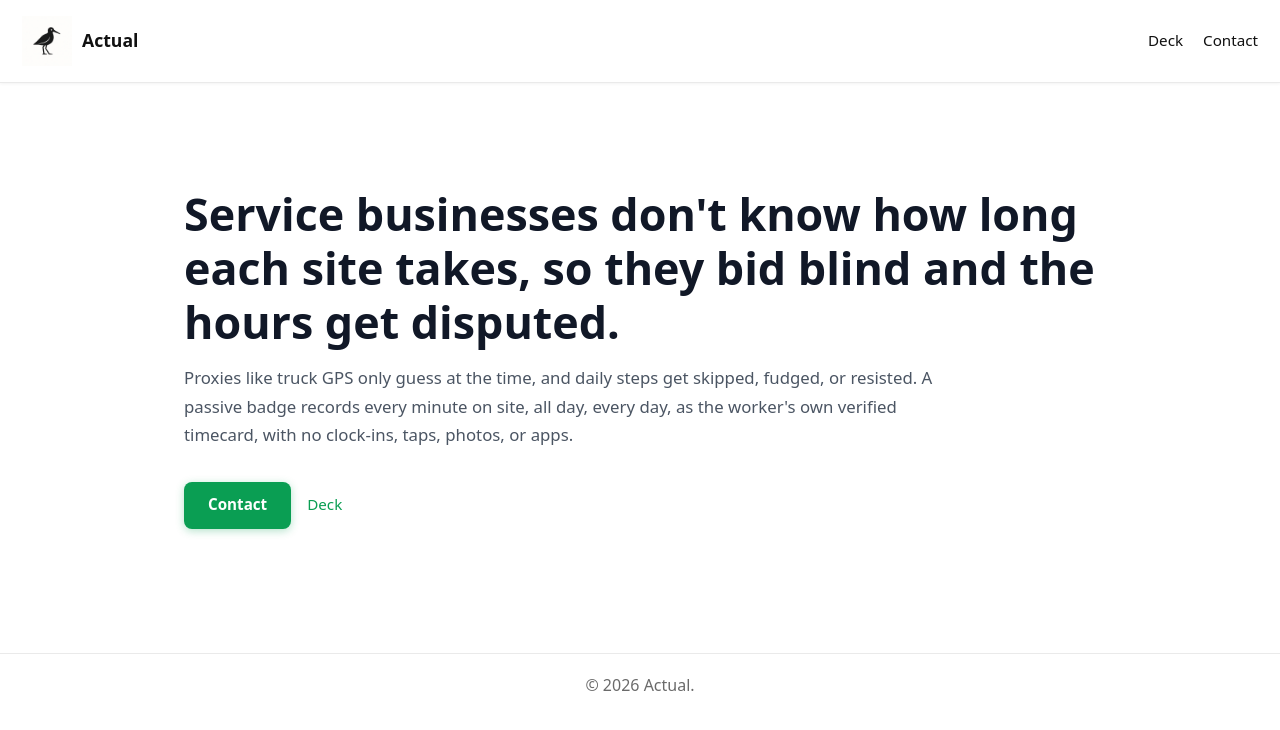
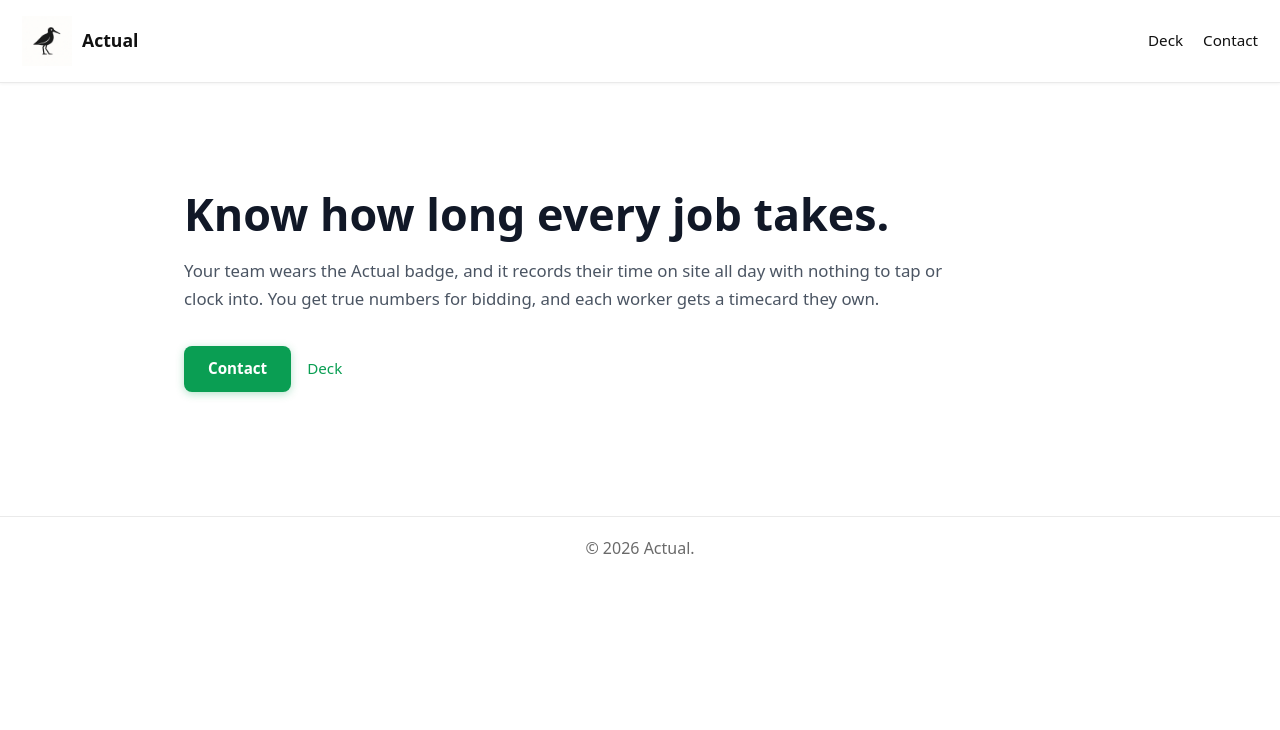
Before and after one commit to greg-e/limosa.work, a Jekyll site: the page built from index.html, in a window 1280 px wide. Shown: the top 730 px of the page. Built offline with Jekyll 4.4.1, drawn with Linux system fonts in a browser that asks for light colours.

Commit message:
Replace the landing hero with the new lines
Keep the headline style and the Contact and Deck links. Swap in the
shorter headline and the two sentences under it.

Co-authored-by: Greg Ehrenberg <greg-e@users.noreply.github.com>

```diff
--- a/index.html
+++ b/index.html
@@ -5,9 +5,9 @@ title: Home
 <main class="actual actual-page">
   <section class="actual-hero">
     <div class="actual-container">
-      <h1 class="actual-hero-title">Service businesses don't know how long each site takes, so they bid blind and the hours get disputed.</h1>
+      <h1 class="actual-hero-title">Know how long every job takes.</h1>
       <p class="actual-hero-subtitle">
-        Proxies like truck GPS only guess at the time, and daily steps get skipped, fudged, or resisted. A passive badge records every minute on site, all day, every day, as the worker's own verified timecard, with no clock-ins, taps, photos, or apps.
+        Your team wears the Actual badge, and it records their time on site all day with nothing to tap or clock into. You get true numbers for bidding, and each worker gets a timecard they own.
       </p>
       <div class="actual-hero-actions">
         <a class="btn-primary" href="/pages/contact.html">Contact</a>
```
